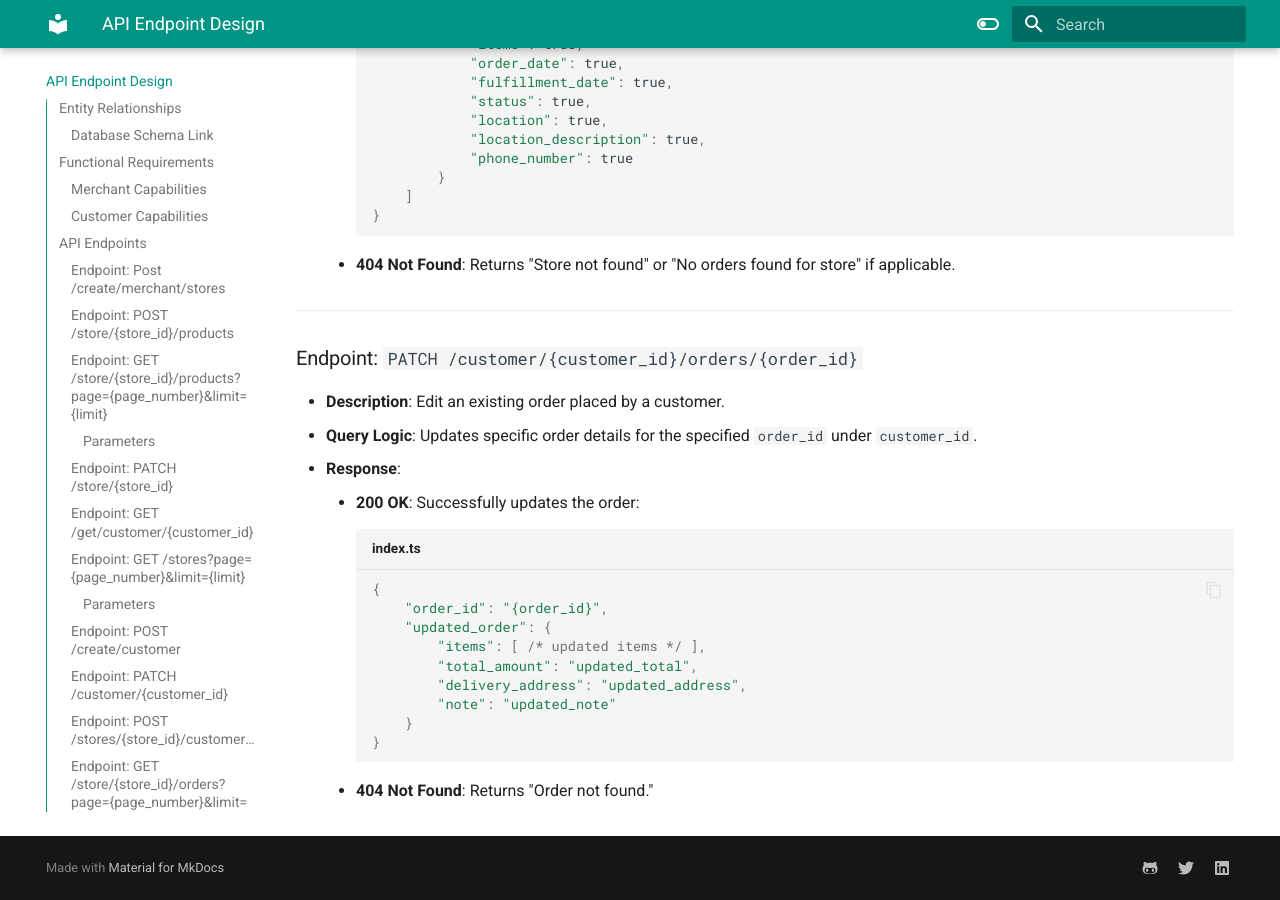
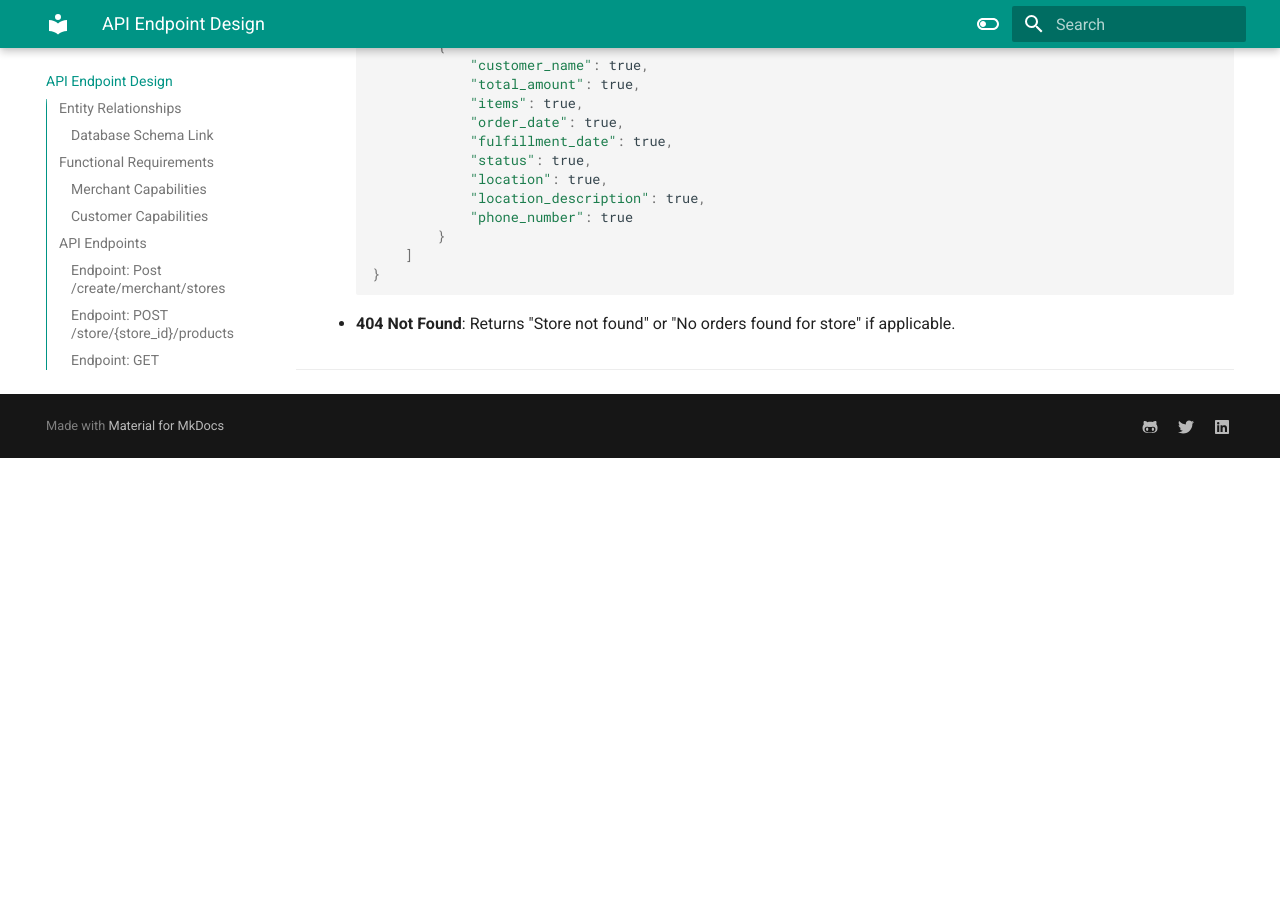
Before and after one commit to CR-CGyeltshen/GrowthDiary, an MkDocs documentation site: the page built from docs/API-endpoint-design.md, in a window 1280 px wide and 900 px high, scrolled down 10316 px. Built offline with MkDocs 1.6.1 and Material for MkDocs 9.7.7, drawn with Linux system fonts in a browser that asks for light colours; after the commit the page ends 10774 px from its top, so only the background shows below that; some of the changed text lies outside the part shown.

Commit message:
new chnages

````diff
--- a/docs/API-endpoint-design.md
+++ b/docs/API-endpoint-design.md
@@ -277,8 +277,9 @@ tags: [CAP]
 
 
 ### Endpoint: `POST /stores/{store_id}/customer/{customer_id}/orders`
-- **Description**: Place a new order for the specified customer to a specific store.
-- **Query Logic**: Adds a new order for the specified `customer_id` with order details.
+- **User**: Customers
+- **Description**: Place order to a specific store and add all the `order_item` to the **order_item table.**
+- **Query Logic**: Adds a new order for the specified `customer_id` with order details and add all the order_items to the ***order_items table***
 - **Response**:
     - **200 OK**: Successfully places a new order:
       ```ts title="index.ts"
@@ -422,23 +423,3 @@ tags: [CAP]
     - **404 Not Found**: Returns "Store not found" or "No orders found for store" if applicable.
 
 ---
-
-
-
-### Endpoint: `PATCH /customer/{customer_id}/orders/{order_id}`
-- **Description**: Edit an existing order placed by a customer.
-- **Query Logic**: Updates specific order details for the specified `order_id` under `customer_id`.
-- **Response**:
-    - **200 OK**: Successfully updates the order:
-      ```ts title="index.ts"
-      {
-          "order_id": "{order_id}",
-          "updated_order": {
-              "items": [ /* updated items */ ],
-              "total_amount": "updated_total",
-              "delivery_address": "updated_address",
-              "note": "updated_note"
-          }
-      }
-      ```
-    - **404 Not Found**: Returns "Order not found."
````
